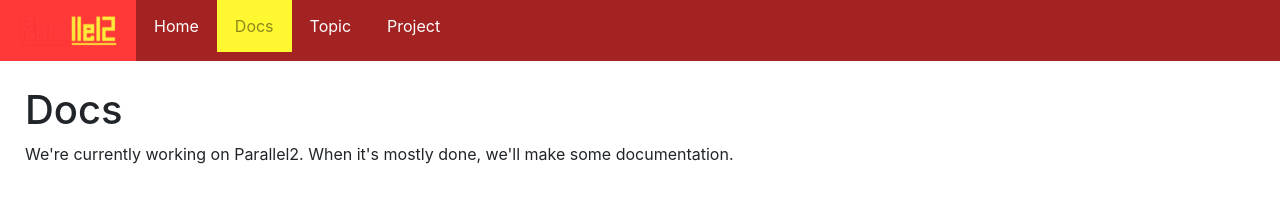
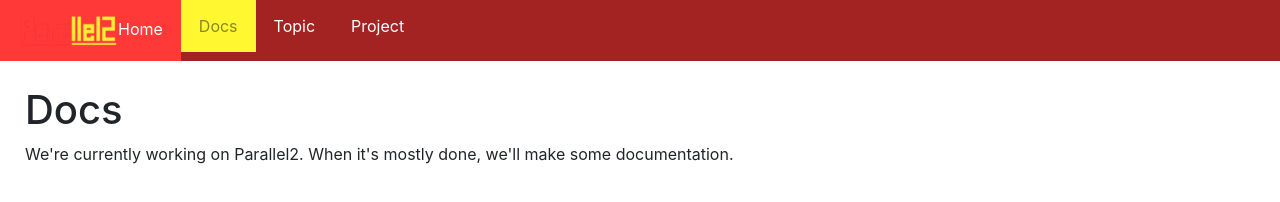
Before and after one commit to Parallel2/parallel2.github.io, a plain HTML site: page docs.html in a window 1280 px wide. Drawn offline with nearby package versions, Linux system fonts and the light colour scheme.

Commit message:
Update docs.html

```diff
--- a/docs.html
+++ b/docs.html
@@ -20,8 +20,7 @@
       <i class="fas fa-cloud" style="font-size: 75px; float: left;"></i>
       <i class="fas fa-cloud" style="font-size: 75px; float: right;"></i>
       <ul>
-          <li><a href="/"><img src="Resources/Parallel Logo.png" width="100px" class="logo"></img></a></li>
-          <li><a href="/">Home</a></li>
+          <li><a href="/"><img src="Resources/Parallel Logo.png" width="100px" class="logo"></img>Home</a></li>
           <li><a class="active" href="/docs">Docs</a></li>
           <li><a href="https://scratch.mit.edu/discuss/topic/402429/" target="_blank">Topic</a></li>
           <li><a href="https://scratch.mit.edu/projects/393371606/" target="_blank">Project</a></li>
```
